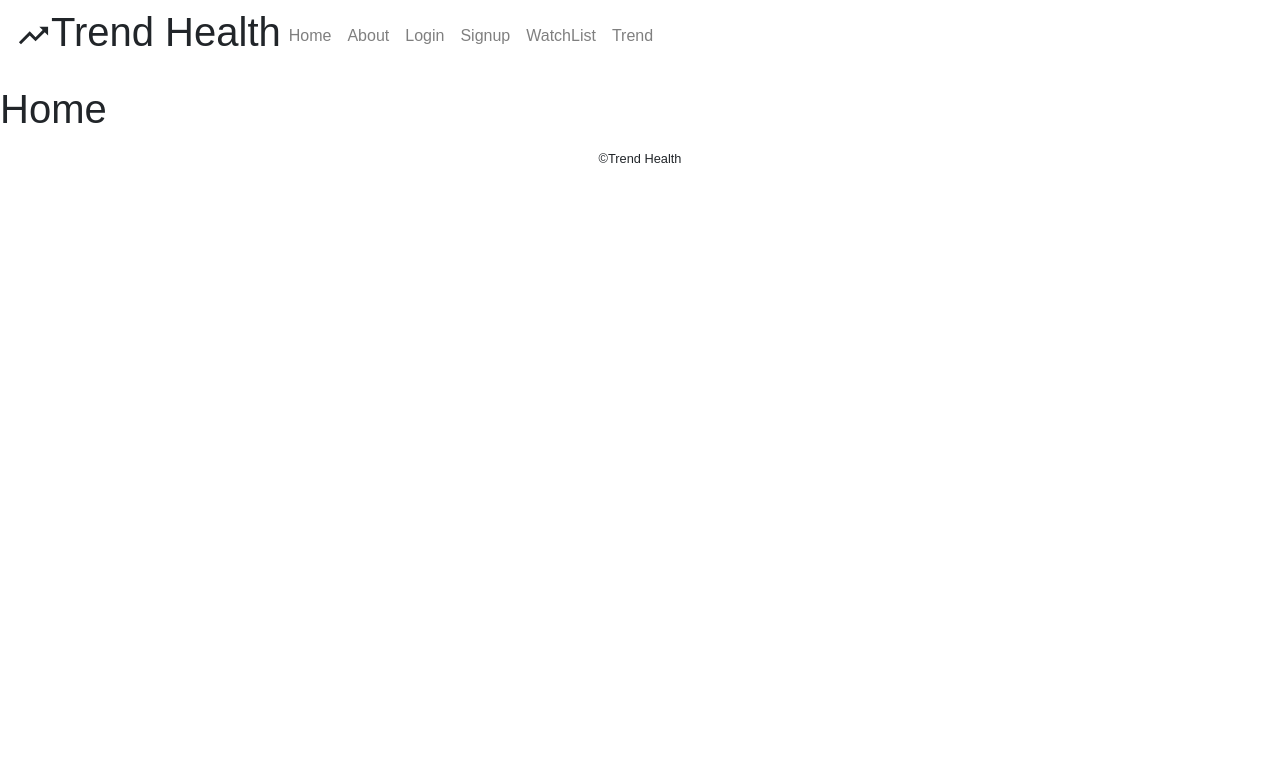
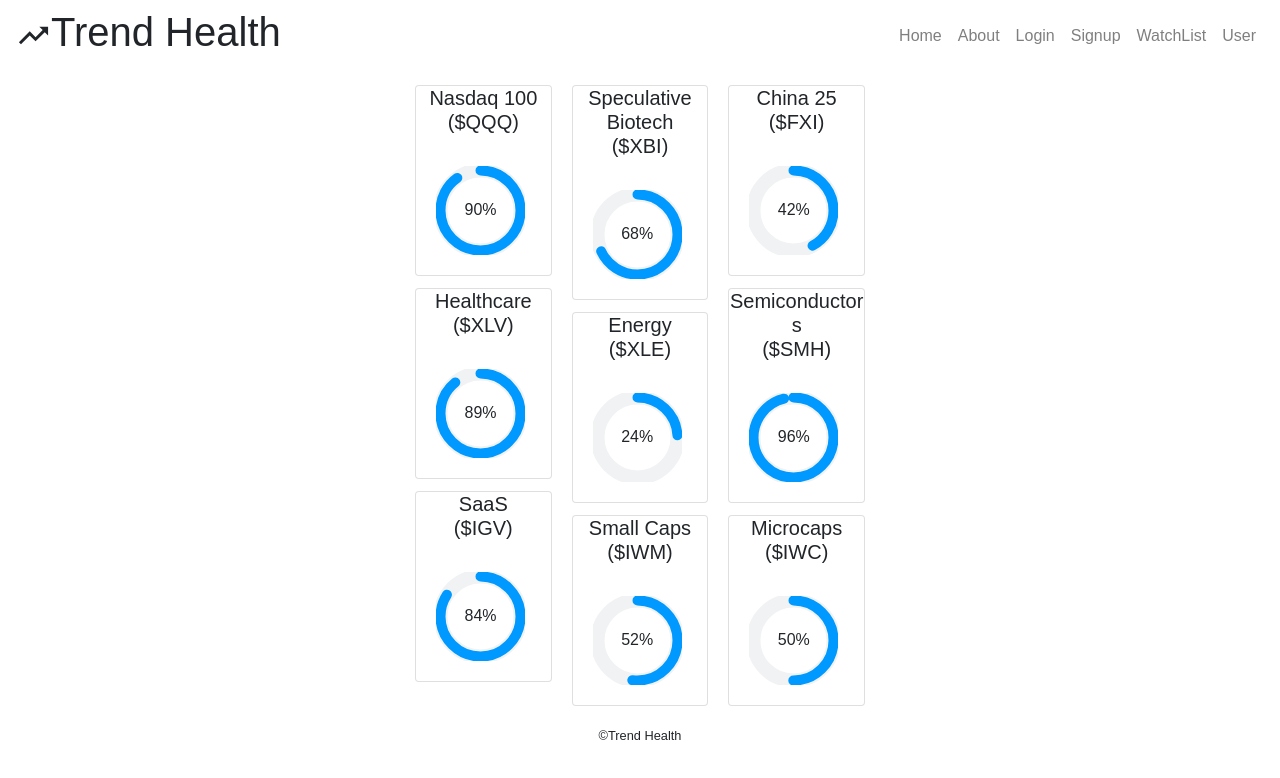
Before and after one commit to davidchanho/project3, a React (Create React App) app in the folder client/: page / in a window 1280 px wide. Shown: the top 778 px of the page. Built offline with nearby package versions, Linux system fonts and the light colour scheme.

Commit message:
move links to right

```diff
--- a/client/src/App.js
+++ b/client/src/App.js
@@ -1,7 +1,15 @@
 import React, { Component } from 'react'
 import { BrowserRouter as Router, Route, Switch } from 'react-router-dom'
 import { Footer, Navbars } from 'components'
-import { Home, About, User, Login, Signup, Trend, Watchlist, PageNotFound } from './pages'
+import {
+  About,
+  User,
+  Login,
+  Signup,
+  Trend,
+  Watchlist,
+  PageNotFound
+} from './pages'
 import './App.scss'
 
 class App extends Component {
@@ -12,13 +20,12 @@
 
         <Router>
           <Switch>
-            <Route exact path='/' component={Home} />
-            <Route exact path='/Watchlist' component={Watchlist} />
             <Route exact path='/About' component={About} />
             <Route exact path='/User' component={User} />
+            <Route exact path='/' component={Trend} />
+            <Route exact path='/Watchlist' component={Watchlist} />
             <Route exact path='/Login' component={Login} />
             <Route exact path='/Signup' component={Signup} />
-            <Route exact path='/Trend' component={Trend} />
             <Route component={PageNotFound} />
           </Switch>
         </Router>
--- a/client/src/components/Navbar/index.js
+++ b/client/src/components/Navbar/index.js
@@ -12,13 +12,13 @@
         <TrendingUpIcon fontSize='large' />
         Trend Health
       </h1>
-      <Nav className='mr-auto'>
+      <Nav className='ml-auto'>
         <Nav.Link href='/'>Home</Nav.Link>
         <Nav.Link href='/About'>About</Nav.Link>
         <Nav.Link href='/Login'>Login</Nav.Link>
         <Nav.Link href='/Signup'>Signup</Nav.Link>
         <Nav.Link href='/Watchlist'>WatchList</Nav.Link>
-        <Nav.Link href='/Trend'>Trend</Nav.Link>
+        <Nav.Link href='/User'>User</Nav.Link>
       </Nav>
     </Navbar>
   )
--- a/client/src/pages/Home/index.jsx
+++ /dev/null
@@ -1,5 +0,0 @@
-import React from 'react'
-
-export const Home = () => {
-  return <h1>Home</h1>
-}
--- a/client/src/pages/User/index.jsx
+++ b/client/src/pages/User/index.jsx
@@ -1,5 +1,5 @@
 import React from 'react'
 
 export const User = () => {
-  return <h1>USER</h1>
+  return <h1>User</h1>
 }
--- a/client/src/pages/index.js
+++ b/client/src/pages/index.js
@@ -3,6 +3,5 @@
 export * from './Trend'
 export * from './Watchlist'
 export * from './User'
-export * from './Home'
 export * from './About'
 export * from './PageNotFound'
```
